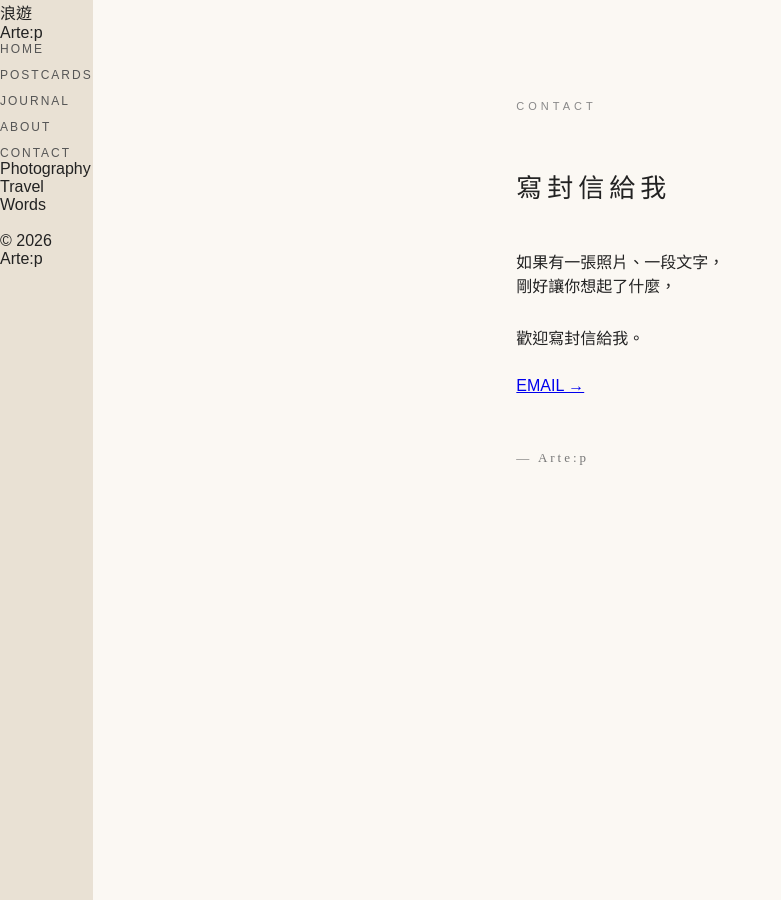
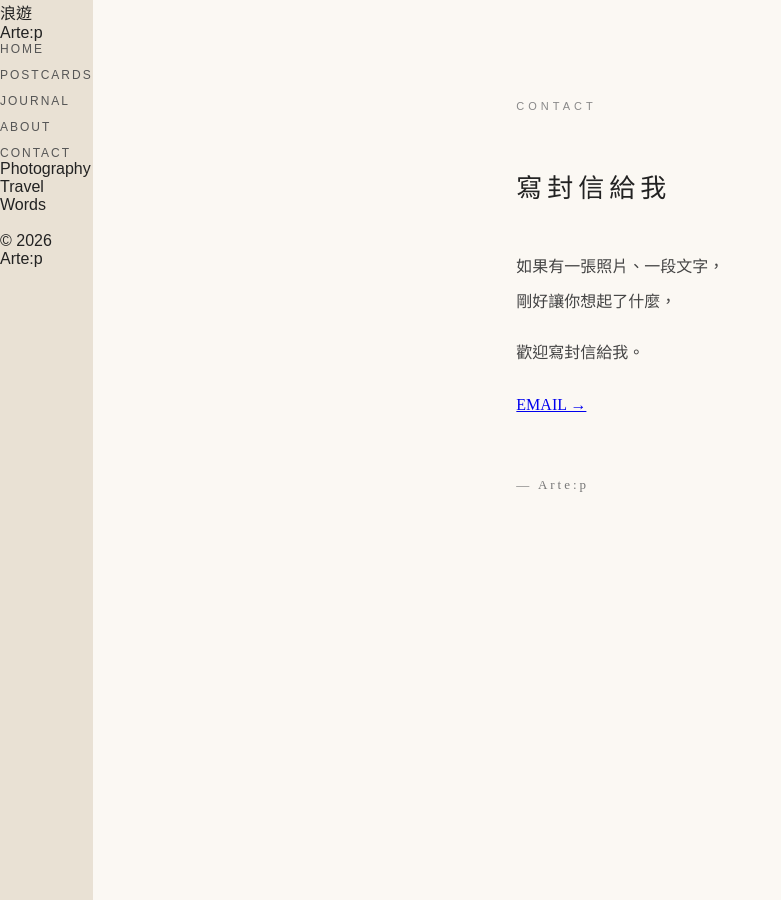
Before and after one commit to artep-wandering/artep-wandering.github.io, a Jekyll site: the page built from contact/index.html, in a window 1280 px wide. Shown: the whole page, without its empty margins (0-781 px from the left). Built offline with Jekyll 4.4.1, drawn with Linux system fonts in a browser that asks for light colours; some web fonts are replaced.

Commit message:
contact_indext_v0.0.16

```diff
--- a/contact/index.html
+++ b/contact/index.html
@@ -1,7 +1,7 @@
 ---
 layout: null
 ---
-<!-- VERSION: contact_indext_v0.0.15 -->
+<!-- VERSION: contact_indext_v0.0.16 -->
 <!DOCTYPE html>
 <html lang="zh-Hant">
 
@@ -161,7 +161,7 @@ layout: null
         寫封信給我
       </h1>
 
-      <div class="about-text">
+      <div class="contact-text">
 
         <p>
         如果有一張照片、一段文字，<br>
```
